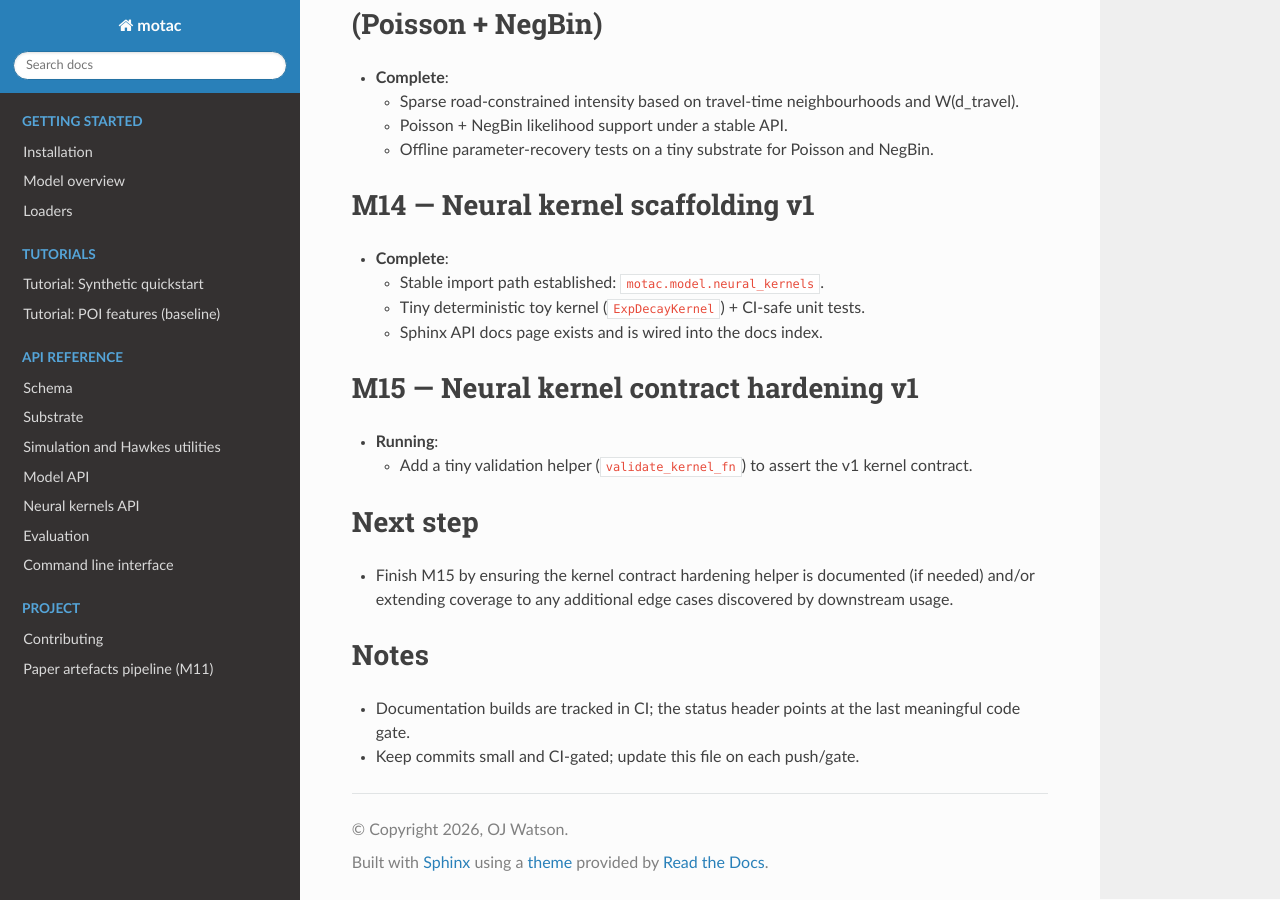
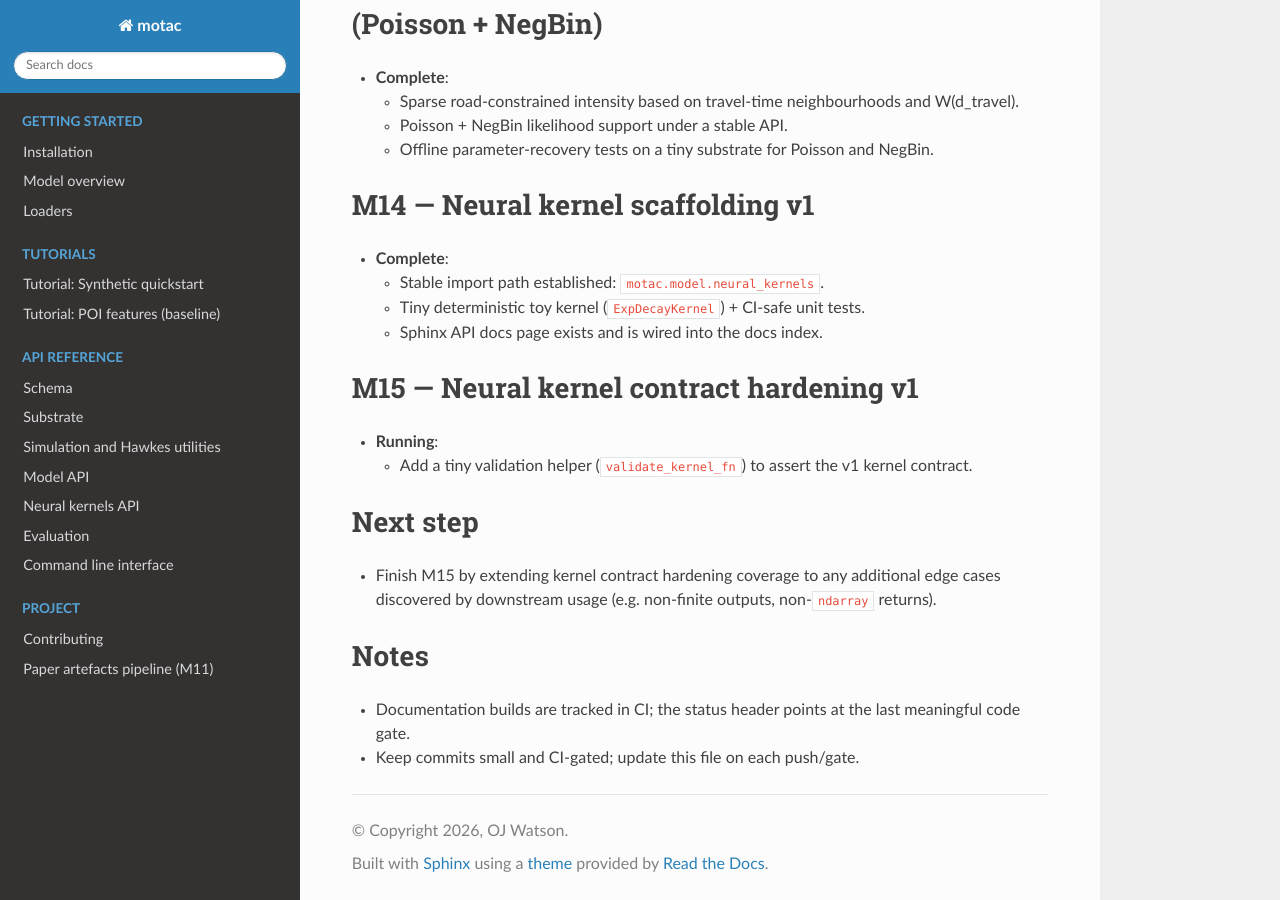
Before and after one commit to OJWatson/motac, a Sphinx documentation site: the page built from docs/STATUS.md, in a window 1280 px wide and 900 px high, scrolled down 1675 px. Built offline with Sphinx 7.4.7 and the Read the Docs theme 3.1.0, drawn with Linux system fonts in a browser that asks for light colours; some of the changed text lies outside the part shown.

Commit message:
docs: update STATUS and worklog after kernel docs

```diff
--- a/docs/STATUS.md
+++ b/docs/STATUS.md
@@ -73,8 +73,8 @@
   - Add a tiny validation helper (`validate_kernel_fn`) to assert the v1 kernel contract.
 
 ## Next step
-- Finish M15 by ensuring the kernel contract hardening helper is documented (if needed) and/or
-  extending coverage to any additional edge cases discovered by downstream usage.
+- Finish M15 by extending kernel contract hardening coverage to any additional edge cases
+  discovered by downstream usage (e.g. non-finite outputs, non-`ndarray` returns).
 
 ## Notes
 - Documentation builds are tracked in CI; the status header points at the last meaningful code gate.
```
Also changed, not shown: other parts of docs/STATUS.md (+2 -2 lines), docs/WORKLOG.md (+1 -0 lines).
